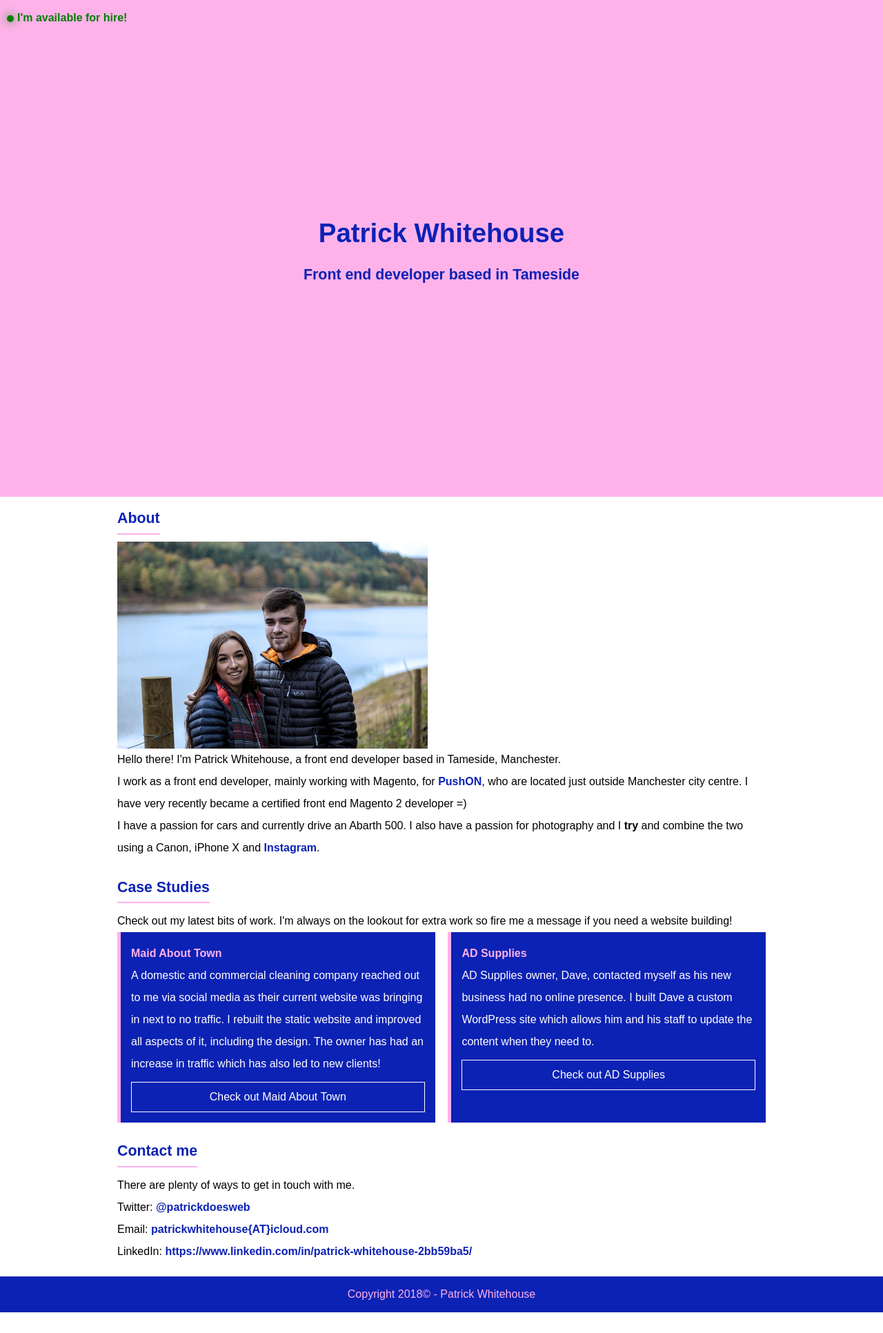
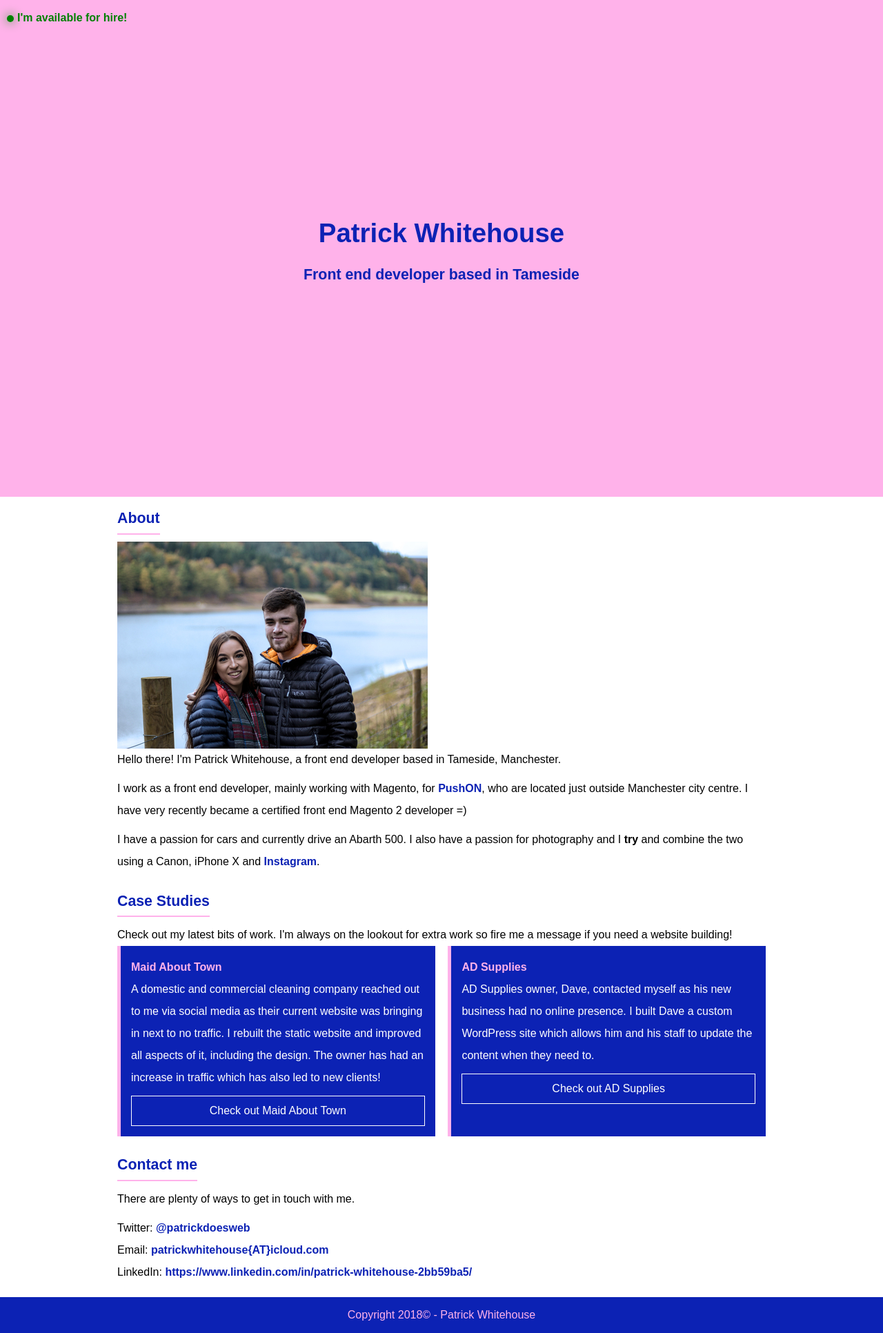
Before and after one commit to PatrickWhitehouse/Old-portfolio, a Jekyll site: the page built from index.html, in a window 1280 px wide. Shown: the whole page at 69% size. Built offline with Jekyll 4.4.1, drawn with Linux system fonts in a browser that asks for light colours; some web fonts are replaced; before the commit the page ends 1902 px from its top, so only the background shows below that.

Commit message:
add p spacing

```diff
--- a/_scss/main.scss
+++ b/_scss/main.scss
@@ -14,14 +14,19 @@ body {
   height: 100%;
 }
 
+@import "variables";
+@import "typography";
+@import "home";
+
+p + p{
+  margin-top: $indent__m;
+}
+
 img{
   display: block;
   max-width: 100%;
 }
 
-@import "variables";
-@import "typography";
-@import "home";
 
 ::selection {
   background: $orchid;
--- a/css/main.css
+++ b/css/main.css
@@ -12,10 +12,6 @@ html,
 body {
   width: 100%;
   height: 100%; }
-
-img {
-  display: block;
-  max-width: 100%; }
 
 body {
   font-family: "Inter UI", sans-serif;
@@ -175,6 +171,13 @@ a:focus {
       .project:nth-of-type(odd) {
         margin-right: 0; } }
 
+p + p {
+  margin-top: 10px; }
+
+img {
+  display: block;
+  max-width: 100%; }
+
 ::-moz-selection {
   background: #ffb2ea;
   color: #0c22b4; }
```
